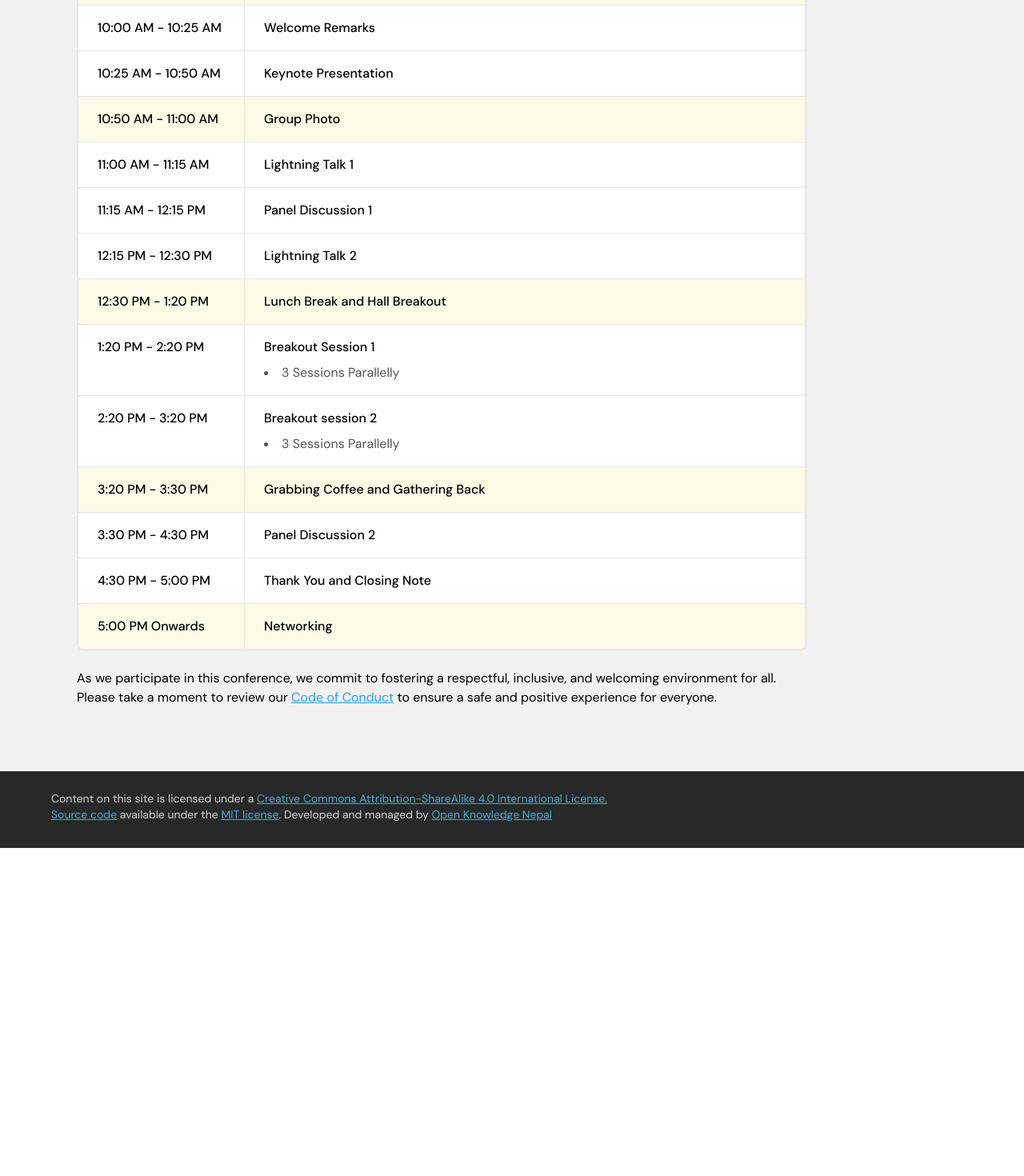
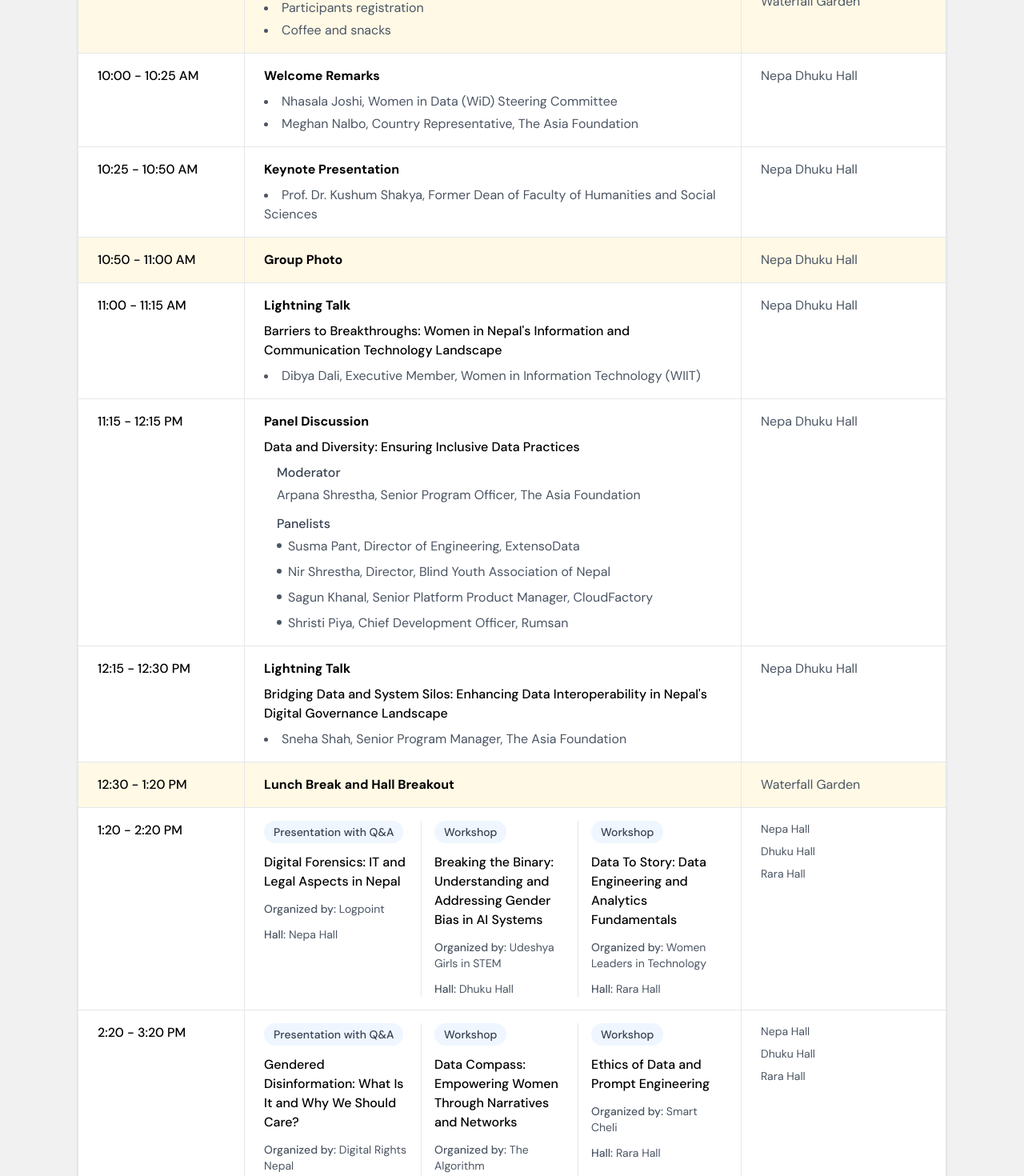
Before and after one commit to openknowledgenp/wid-conference, a Next.js app: page /schedule in a window 1280 px wide. Shown: the part 380-1850 px from the top of the page at 80% size. Before the commit the page ends 1440 px from the top, so only its background shows below. Built offline with nearby package versions, Linux system fonts and the light colour scheme.

Commit message:
updated schedule

```diff
--- a/src/app/schedule/page.jsx
+++ b/src/app/schedule/page.jsx
@@ -26,6 +26,192 @@ export default function Schedule() {
       title.toLowerCase().includes('photo') ||
       title.toLowerCase().includes('snacks');
   };
+
+  const formatPanelItems = (items) => {
+    const moderatorIndex = items.findIndex(item => item.includes('Moderator:'));
+    const panelistsIndex = items.findIndex(item => item.includes('Panelists:'));
+
+    return (
+      <div className="space-y-3">
+        <div className="pl-4">
+          <span className="font-medium text-gray-700">Moderator</span>
+          <p className="text-gray-600 mt-1">{items[moderatorIndex].replace('Moderator: ', '')}</p>
+        </div>
+        <div className="pl-4">
+          <span className="font-medium text-gray-700">Panelists</span>
+          <ul className="mt-1 space-y-2">
+            {items.slice(panelistsIndex + 1).map((panelist, i) => (
+              <li key={i} className="text-gray-600 flex items-start">
+                <span className="h-1.5 w-1.5 rounded-full bg-gray-600 mt-2 mr-2 flex-shrink-0"></span>
+                <span>{panelist.replace('- ', '')}</span>
+              </li>
+            ))}
+          </ul>
+        </div>
+      </div>
+    );
+  };
+
+  const BreakoutSession = ({ session, showBorder = true }) => (
+    <div className={`space-y-3 ${showBorder ? 'md:border-l md:pl-4' : ''} mb-6 md:mb-0`}>
+      <div className="bg-blue-50 inline-block px-3 py-1 rounded-full text-sm text-gray-700 font-medium">
+        {session.type}
+      </div>
+      <h3 className="text-base font-medium text-black">{session.title}</h3>
+      <p className="text-sm text-gray-600">
+        <span className="font-medium">Organized by:</span> {session.organizer}
+      </p>
+      <p className="text-sm text-gray-600">
+        <span className="font-medium">Hall:</span> {session.location}
+      </p>
+    </div>
+  );
+
+  const schedule = [
+    {
+      time: "9:00 - 10:00 AM",
+      title: "Registration, Snacks & Networking",
+      location: "Pre-Function Area and Waterfall Garden",
+      items: ["Participants registration", "Coffee and snacks"]
+    },
+    {
+      time: "10:00 - 10:25 AM",
+      title: "Welcome Remarks",
+      location: "Nepa Dhuku Hall",
+      items: [
+        "Nhasala Joshi, Women in Data (WiD) Steering Committee",
+        "Meghan Nalbo, Country Representative, The Asia Foundation"
+      ]
+    },
+    {
+      time: "10:25 - 10:50 AM",
+      title: "Keynote Presentation",
+      location: "Nepa Dhuku Hall",
+      items: ["Prof. Dr. Kushum Shakya, Former Dean of Faculty of Humanities and Social Sciences"]
+    },
+    {
+      time: "10:50 - 11:00 AM",
+      title: "Group Photo",
+      location: "Nepa Dhuku Hall"
+    },
+    {
+      time: "11:00 - 11:15 AM",
+      title: "Lightning Talk",
+      subtitle: "Barriers to Breakthroughs: Women in Nepal's Information and Communication Technology Landscape",
+      location: "Nepa Dhuku Hall",
+      items: ["Dibya Dali, Executive Member, Women in Information Technology (WIIT)"]
+    },
+    {
+      time: "11:15 - 12:15 PM",
+      title: "Panel Discussion",
+      subtitle: "Data and Diversity: Ensuring Inclusive Data Practices",
+      location: "Nepa Dhuku Hall",
+      isPanel: true,
+      items: [
+        "Moderator: Arpana Shrestha, Senior Program Officer, The Asia Foundation",
+        "Panelists:",
+        "- Susma Pant, Director of Engineering, ExtensoData",
+        "- Nir Shrestha, Director, Blind Youth Association of Nepal",
+        "- Sagun Khanal, Senior Platform Product Manager, CloudFactory",
+        "- Shristi Piya, Chief Development Officer, Rumsan"
+      ]
+    },
+    {
+      time: "12:15 - 12:30 PM",
+      title: "Lightning Talk",
+      subtitle: "Bridging Data and System Silos: Enhancing Data Interoperability in Nepal's Digital Governance Landscape",
+      location: "Nepa Dhuku Hall",
+      items: ["Sneha Shah, Senior Program Manager, The Asia Foundation"]
+    },
+    {
+      time: "12:30 - 1:20 PM",
+      title: "Lunch Break and Hall Breakout",
+      location: "Waterfall Garden"
+    },
+    {
+      time: "1:20 - 2:20 PM",
+      isBreakout: true,
+      sessions: [
+        {
+          title: "Digital Forensics: IT and Legal Aspects in Nepal",
+          type: "Presentation with Q&A",
+          organizer: "Logpoint",
+          location: "Nepa Hall"
+        },
+        {
+          title: "Breaking the Binary: Understanding and Addressing Gender Bias in AI Systems",
+          type: "Workshop",
+          organizer: "Udeshya Girls in STEM",
+          location: "Dhuku Hall"
+        },
+        {
+          title: "Data To Story: Data Engineering and Analytics Fundamentals",
+          type: "Workshop",
+          organizer: "Women Leaders in Technology",
+          location: "Rara Hall"
+        }
+      ]
+    },
+    {
+      time: "2:20 - 3:20 PM",
+      isBreakout: true,
+      sessions: [
+        {
+          title: "Gendered Disinformation: What Is It and Why We Should Care?",
+          type: "Presentation with Q&A",
+          organizer: "Digital Rights Nepal",
+          location: "Nepa Hall"
+        },
+        {
+          title: "Data Compass: Empowering Women Through Narratives and Networks",
+          type: "Workshop",
+          organizer: "The Algorithm",
+          location: "Dhuku Hall"
+        },
+        {
+          title: "Ethics of Data and Prompt Engineering",
+          type: "Workshop",
+          organizer: "Smart Cheli",
+          location: "Rara Hall"
+        }
+      ]
+    },
+    {
+      time: "3:20 - 3:30 PM",
+      title: "Grabbing Coffee and Gathering Back",
+      location: "Pre-Function Area and Waterfall Garden"
+    },
+    {
+      time: "3:30 - 4:30 PM",
+      title: "Panel Discussion",
+      subtitle: "Data! Dialogue! Decisions!",
+      location: "Nepa Dhuku Hall",
+      isPanel: true,
+      items: [
+        "Moderator: Nhasala Joshi, Co-Founder and ED, Women Leaders in Technology",
+        "Panelists:",
+        "- Carolyn O'Donnell, Director of Impact, The Asia Foundation",
+        "- Nirjana Sharma, Head of Communication and Information, UNESCO",
+        "- Bimala Rai Poudyal, Member, National Assembly of Federal Parliament of Nepal"
+      ]
+    },
+    {
+      time: "4:30 - 5:00 PM",
+      title: "Thank You and Closing Note",
+      location: "Nepa Dhuku Hall",
+      items: [
+        "Federica Di Battista, Evidence and Knowledge Team Leader, FCDO",
+        "Preeti Thapa, Deputy Country Representative, The Asia Foundation",
+        "Nikesh Balami, CEO, Open Knowledge Nepal / Women in Data (WiD) Steering Committee"
+      ]
+    },
+    {
+      time: "5:00 PM Onwards",
+      title: "Networking",
+      location: "Pre-Function Area and Waterfall Garden"
+    }
+  ];
+
   return (
     <>
       <Navbar />
@@ -34,136 +220,95 @@ export default function Schedule() {
           <div className="md:mx-16 mb-4">
             <h1 className="text-3xl font-bold mb-4 text-black">Women in Data (WiD) Conference 2025</h1>
             <p className="text-xl font-medium mb-2 text-[#FBBC0A] italic">"सङ्‍कल्प: Using Data to Turn Promises into Progress"</p>
-            <div className="flex flex-col md:flex-row justify-left  gap-2 text-lg ml-2">
-              <div className="flex items-center ga text-black pr-2">
+            <div className="flex flex-col md:flex-row justify-left gap-2 text-lg ml-2">
+              <div className="flex items-center text-black pr-2">
                 <Calendar className="w-4 h-4" />
                 <span className='text-base ml-2'>February 25, 2025</span>
               </div>
-              <div className="flex items-center ga text-black pr-2">
+              <div className="flex items-center text-black pr-2">
                 <Clock className="w-4 h-4" />
                 <span className='text-base ml-2'>9:00 AM to 5:30 PM</span>
               </div>
-              <div className="flex items-center ga text-black pr-2">
+              <div className="flex items-center text-black pr-2">
                 <Hotel className="w-4 h-4" />
                 <span className='text-base ml-1'>Radisson Hotel Kathmandu</span>
               </div>
             </div>
           </div>
-
-          <div className="md:mx-16 bg-white rounded-lg shadow-sm overflow-hidden border border-gray-200 md:w-3/4">
+          <div className="md:mx-16 bg-white rounded-lg shadow-sm overflow-hidden border border-gray-200 ">
             <div className="flex bg-[#229EFD] bg-opacity-90 text-white font-semibold border-b border-l border-r border-[#36A9E1] text-base">
-              <div className="w-52 flex-shrink-0 px-6 py-4 border-r border-white/20 text-base">
-                Time
-              </div>
-              <div className="flex-1 px-6 py-4">
-                Activities
-              </div>
+              <div className="w-32 md:w-52 flex-shrink-0 px-3 md:px-6 py-4 border-r border-white/20">Time</div>
+              <div className="flex-1 px-3 md:px-6 py-4">Activities</div>
+              <div className="hidden md:block w-64 flex-shrink-0 px-6 py-4 border-l border-white/20">Location</div>
             </div>
 
             <div className="divide-y divide-gray-200">
-              {[
-                {
-                  time: "9:00 AM - 10:00 AM",
-                  title: "Registration, Snacks & Networking",
-                  // items: ["Participants registration", "Coffee and snacks"]
-                },
-                {
-                  time: "10:00 AM - 10:25 AM",
-                  title: "Welcome Remarks",
-                  // items: ["WiD SC Member", "TAF", "D4D"]
-                },
-                {
-                  time: "10:25 AM - 10:50 AM",
-                  title: "Keynote Presentation"
-                },
-                {
-                  time: "10:50 AM - 11:00 AM",
-                  title: "Group Photo"
-                },
-                {
-                  time: "11:00 AM - 11:15 AM",
-                  title: "Lightning Talk 1",
-                  // items: ["Bridging Data and System Silos, by Sneha Shah, D4D Nepal"]
-                },
-                {
-                  time: "11:15 AM - 12:15 PM",
-                  title: "Panel Discussion 1",
-                  // subtitle: "Moderator: Nhasala Joshi, WLiT",
-                  // items: ["TAF", "UNESCO Kathmandu"]
-                },
-                {
-                  time: "12:15 PM - 12:30 PM",
-                  title: "Lightning Talk 2"
-                },
-                {
-                  time: "12:30 PM - 1:20 PM",
-                  title: "Lunch Break and Hall Breakout",
-                  // items: ["Facilitated by 3 organizations parallelly"]
-                },
-                {
-                  time: "1:20 PM - 2:20 PM",
-                  title: "Breakout Session 1",
-                  items: ["3 Sessions Parallelly"]
-                },
-                {
-                  time: "2:20 PM - 3:20 PM",
-                  title: "Breakout session 2",
-                  items: ["3 Sessions Parallelly"]
-                },
-                {
-                  time: "3:20 PM - 3:30 PM",
-                  title: "Grabbing Coffee and Gathering Back",
-                  // items: ["By WIIT"]
-                },
-                {
-                  time: "3:30 PM - 4:30 PM",
-                  title: "Panel Discussion 2",
-                  // subtitle: "Moderator: Arpana Shrestha, D4D",
-                  // items: ["YoungInnovation", "Logpoint"]
-                },
-                {
-                  time: "4:30 PM - 5:00 PM",
-                  title: "Thank You and Closing Note",
-                  // items: ["FCDO", "TAF", "WiD SC Member"]
-                },
-                {
-                  time: "5:00 PM Onwards",
-                  title: "Networking"
-                }
-              ].map((session, index) => (
-                <div
-                  key={index}
-                  className={`flex border-l border-r ${isBreakSession(session.title) ? 'bg-[#FCC10F]/10' : ''
-                    }`}
-                >
-                  <div className="w-52 flex-shrink-0 px-6 py-4 border-r">
+              {schedule.map((session, index) => (
+                <div key={index}>
+                  {session.isBreakout ? (
+                    <div className="flex flex-col md:flex-row border-l border-r">
+                      <div className="w-full md:w-52 flex-shrink-0 px-3 md:px-6 py-4 border-b md:border-b-0 md:border-r">
                         <div className="font-medium text-black text-base">{session.time}</div>
                       </div>
-                  <div className="flex-1 px-6 py-4">
+                      <div className="flex-1 px-3 md:px-6 py-4">
+                        {/* Mobile view: Stack vertically */}
+                        <div className="md:hidden space-y-8">
+                          {session.sessions.map((breakout, idx) => (
+                            <div key={idx} className="border-b pb-6 last:border-b-0 last:pb-0">
+                              <BreakoutSession session={breakout} showBorder={false} />
+                            </div>
+                          ))}
+                        </div>
+                        {/* Desktop view: Grid layout */}
+                        <div className="hidden md:grid md:grid-cols-3 md:gap-4">
+                          {session.sessions.map((breakout, idx) => (
+                            <BreakoutSession key={idx} session={breakout} showBorder={idx > 0} />
+                          ))}
+                        </div>
+                      </div>
+                      <div className="hidden md:block w-64 flex-shrink-0 px-6 py-4 border-l">
                         <div className="space-y-2">
-                      {/* <h3 className={`text-base font-semibold ${isBreakSession(session.title) ? 'text-[#FCC10F]' : 'text-[#36A9E1]' */}
-                      <h3 className={`text-base font-medium ${isBreakSession(session.title) ? 'text-black' : 'text-black'
-                        }`}>
-                        {session.title}
-                      </h3>
+                          {session.sessions.map((breakout, idx) => (
+                            <p key={idx} className="text-sm text-gray-600">{breakout.location}</p>
+                          ))}
+                        </div>
+                      </div>
+                    </div>
+                  ) : (
+                    <div className={`flex flex-col md:flex-row border-l border-r ${isBreakSession(session.title) ? 'bg-[#FCC10F]/10' : ''}`}>
+                      <div className="w-full md:w-52 flex-shrink-0 px-3 md:px-6 py-4 border-b md:border-b-0 md:border-r">
+                        <div className="font-medium text-black text-base">{session.time}</div>
+                      </div>
+                      <div className="flex-1 px-3 md:px-6 py-4">
+                        <div className="space-y-2">
+                          <h3 className="text-base font-semibold text-black">{session.title}</h3>
                           {session.subtitle && (
-                        <p className="text-gray-600">{session.subtitle}</p>
+                            <p className="text-black font-medium">{session.subtitle}</p>
                           )}
-                      {session.items && session.items.length > 0 && (
+                          {session.isPanel ? (
+                            formatPanelItems(session.items)
+                          ) : (
+                            session.items && session.items.length > 0 && (
                               <ul className="list-disc list-inside text-gray-600 space-y-1">
                                 {session.items.map((item, i) => (
                                   <li key={i}>{item}</li>
                                 ))}
                               </ul>
+                            )
                           )}
                         </div>
                       </div>
+                      <div className="hidden md:block w-64 flex-shrink-0 px-6 py-4 border-l">
+                        <p className="text-gray-600">{session.location}</p>
+                      </div>
+                    </div>
+                  )}
                 </div>
               ))}
             </div>
           </div>
         <div className="md:mx-16 mt-6 md:w-3/4">
-              <p className="text-black">As we participate in this conference, we commit to fostering a respectful, inclusive, and welcoming environment for all. Please take a moment to review our <Link href="/coc"className="text-[#229EFD] underline">Code of Conduct</Link> to ensure a safe and positive experience for everyone.</p>
+          <p className="text-black">As we participate in this conference, we commit to fostering a respectful, inclusive, and welcoming environment for all. Please take a moment to review our <Link href="/coc" className="text-[#229EFD] underline">Code of Conduct</Link> to ensure a safe and positive experience for everyone.</p>
         </div>
         </div>
       </section>
--- a/src/data/config.json
+++ b/src/data/config.json
@@ -59,7 +59,7 @@
       },
       {
         "question": "I live outside Kathmandu Valley. How can I join?",
-        "answer": "Women living outside the Kathmandu Valley can apply for our travel and accommodation scholarship <a href=\"https://docs.google.com/forms/d/e/1FAIpQLSdwrSv7BzvbAbVg5RkzVwC4hP4Y5ZPPDtyTCtVikAhRcDc7xA/viewform?usp=sharing\" style=\"color:#229EFD;text-align:center;\">here</a>. We are offering <strong>20 exclusive scholarships</strong> for women participants traveling from outside the Kathmandu Valley."
+        "answer": "Women living outside the Kathmandu Valley can apply for our travel and accommodation scholarship <a href=\"https://docs.google.com/forms/d/e/1FAIpQLSdwrSv7BzvbAbVg5RkzVwC4hP4Y5ZPPDtyTCtVikAhRcDc7xA/viewform?usp=sharing\" style=\"color:#229EFD;text-align:center;\">here</a>. We are offering <strong>35 exclusive scholarships</strong> for women participants traveling from outside the Kathmandu Valley."
       },
       {
         "question": "What is the language of the conference?",
```
Lines whose indentation alone changed are shown as unchanged.
